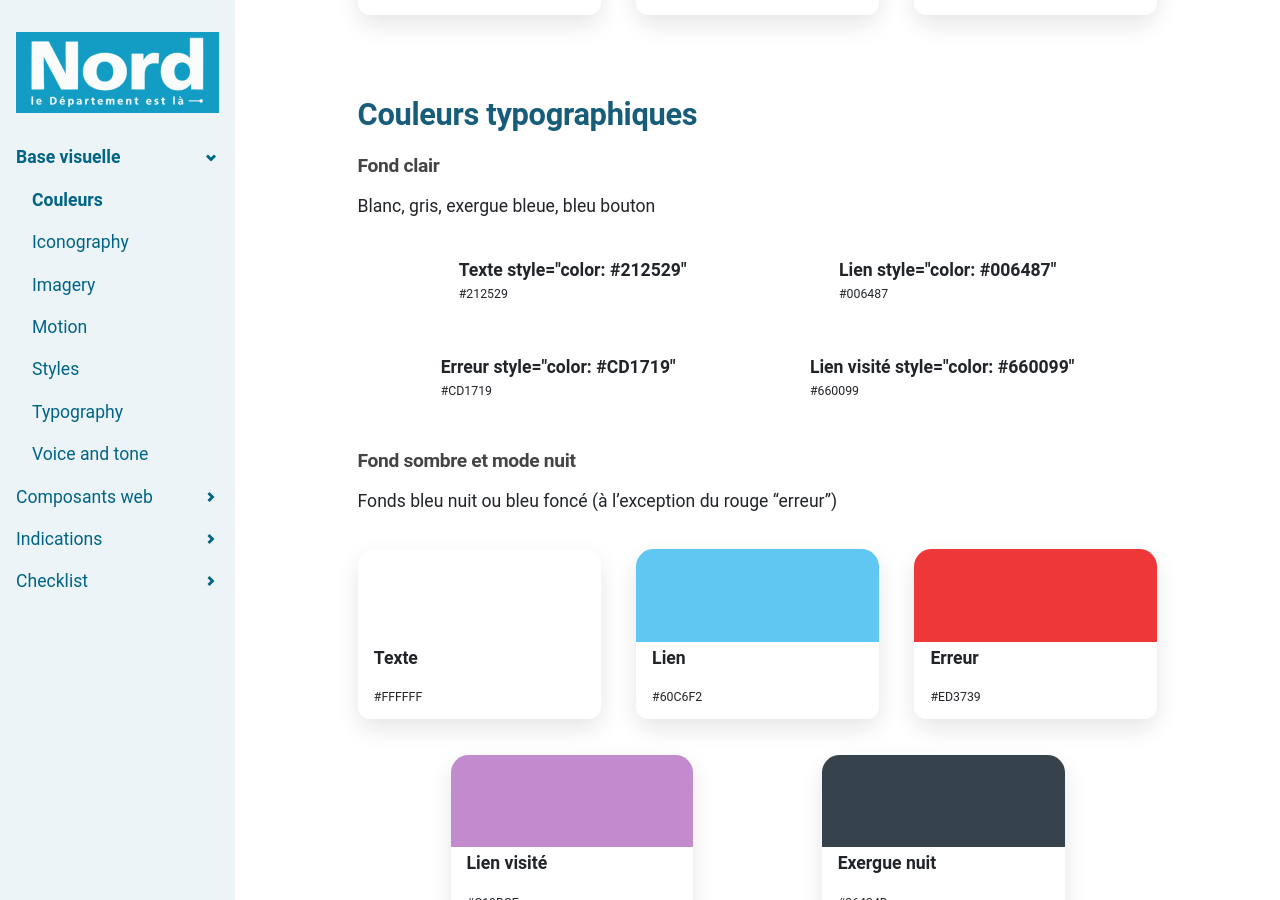
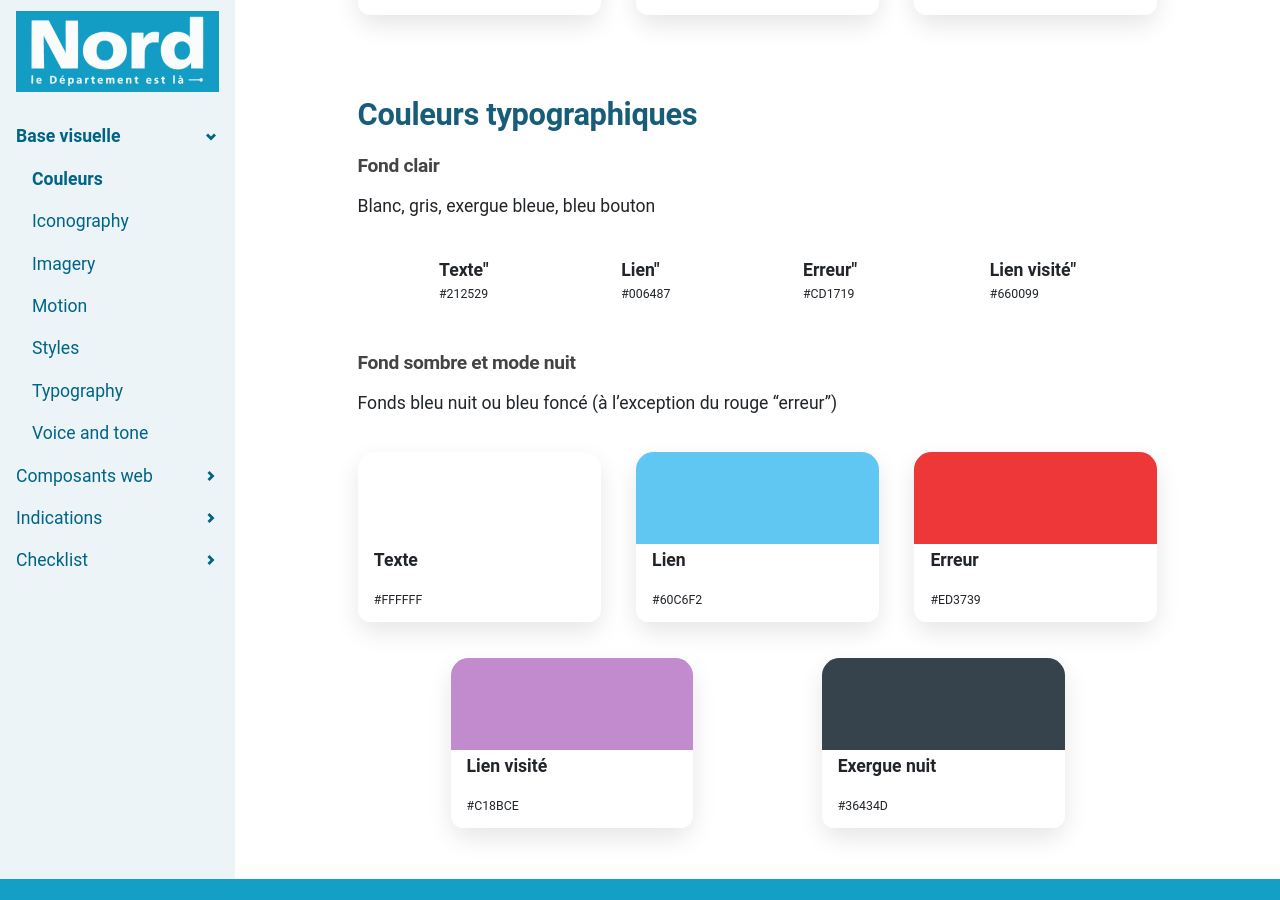
Before and after one commit to LJ59/d59-system, a Jekyll site: the page built from styles/03-color.md, in a window 1280 px wide and 900 px high, scrolled down 1910 px. Built offline with Jekyll 4.4.1, drawn with Linux system fonts in a browser that asks for light colours.

Commit message:
Update color-preview-light.html

```diff
--- a/_includes/color-preview-light.html
+++ b/_includes/color-preview-light.html
@@ -1,4 +1,4 @@
 <div class="color-preview-light">
-    <div class="color-preview__name">{{ include.name }} style="color: {{ include.hexcode }}"</div>
+    <div class="color-preview__name">{{ include.name }}"</div>
     <div class="color-preview__value">{{ include.hexcode }}</div>
 </div>
```
